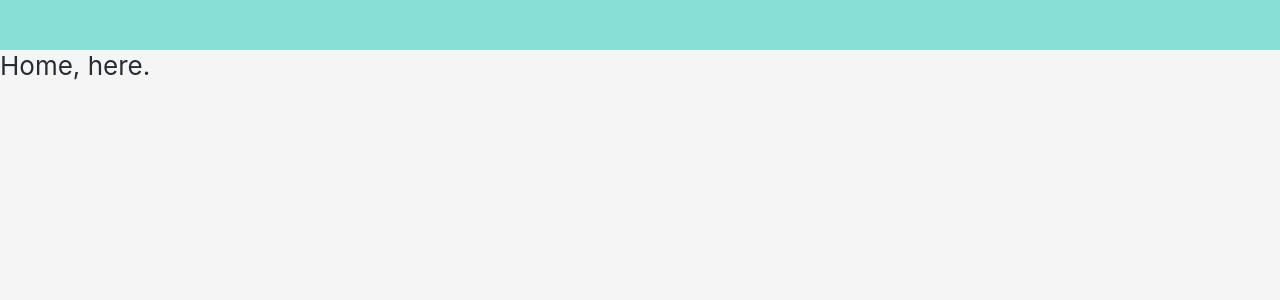
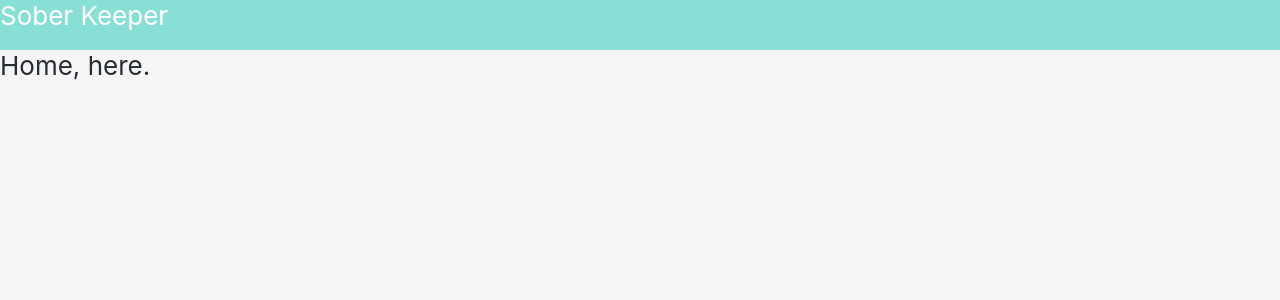
Before and after one commit to robpwatkins/soberkeeper2, a React (Create React App) app: page / in a window 1280 px wide. Shown: the top 300 px of the page. Built offline with nearby package versions, Linux system fonts and the light colour scheme.

Commit message:
more colors

```diff
--- a/src/components/Header.js
+++ b/src/components/Header.js
@@ -4,12 +4,13 @@ import styled from 'styled-components';
 const HeaderDiv = styled.div`
   height: 50px;
   width: 100%;
+  color: white;
   background: #87dfd6;
 `;
 
 const Header = () => {
   return (
-    <HeaderDiv className="header"></HeaderDiv>
+    <HeaderDiv className="header">Sober Keeper</HeaderDiv>
   )
 }
 
```
